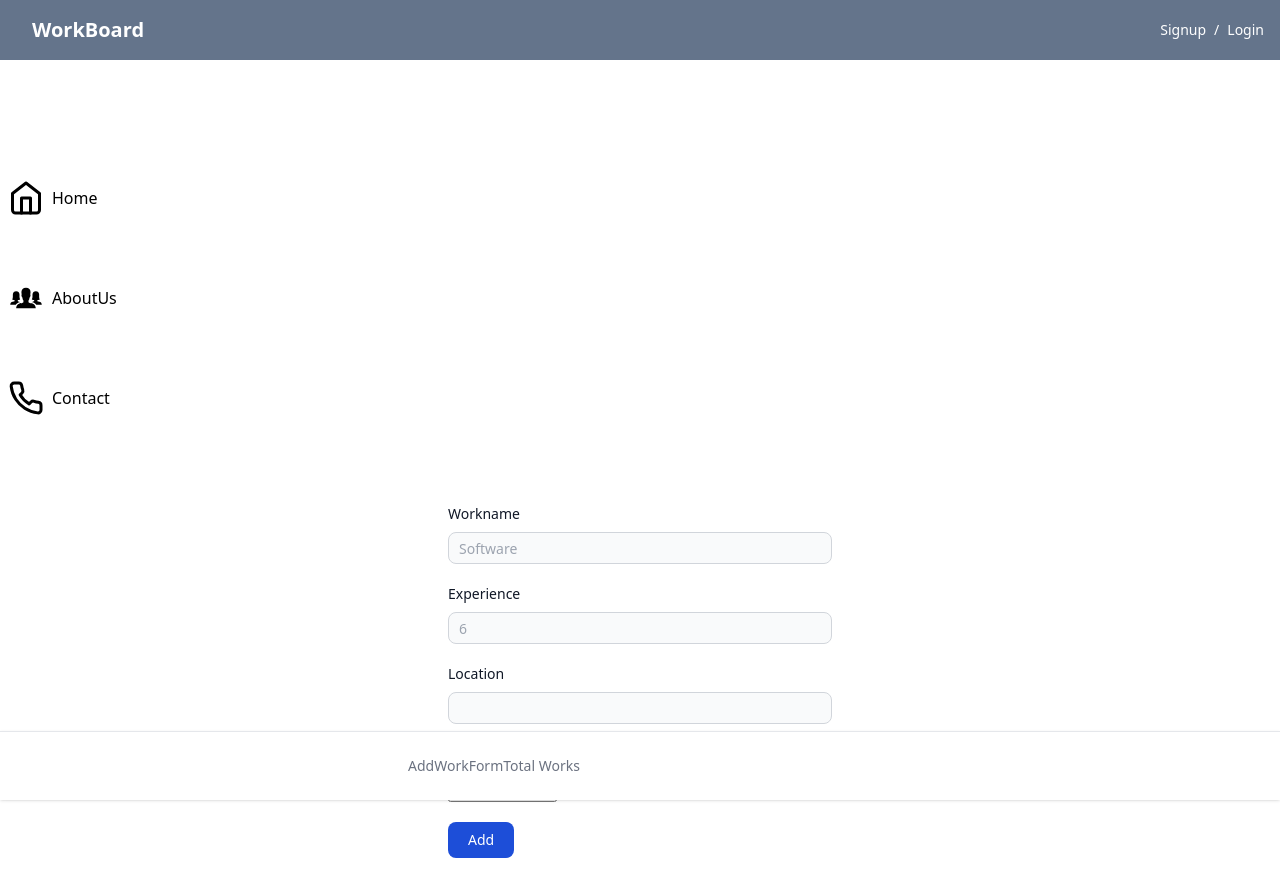
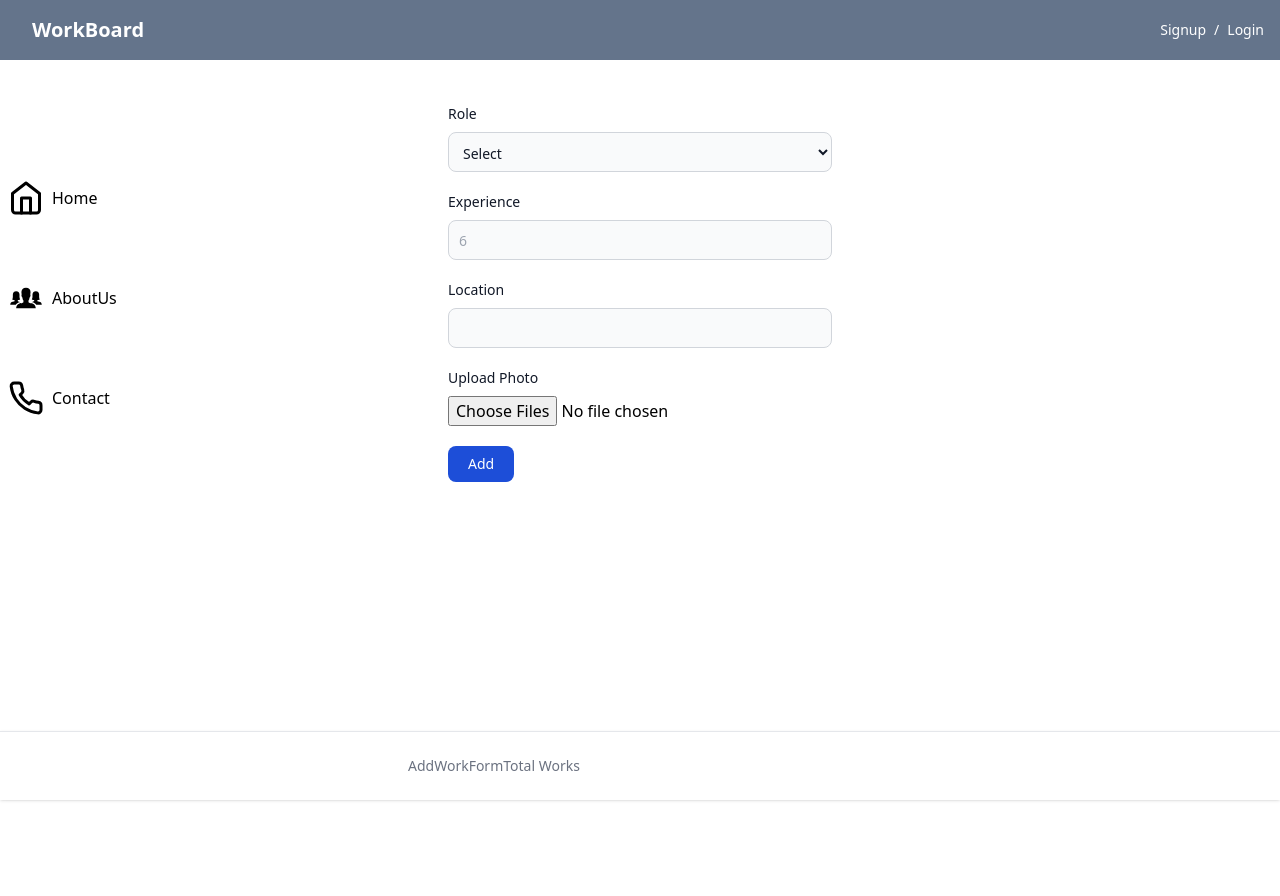
Before and after one commit to gowthamazmeera09/workboard-frontend, a React (Create React App) app: page /AddWorkForm in a window 1280 px wide. Shown: the top 896 px of the page. After the commit the page ends 824 px from the top, so only its background shows below. Built offline with nearby package versions, Linux system fonts and the light colour scheme.

Commit message:
updated workadding function structure

```diff
--- a/src/pages/AddWorkForm.jsx
+++ b/src/pages/AddWorkForm.jsx
@@ -4,9 +4,13 @@ import { useNavigate } from 'react-router-dom';
 import Footer from '../components/Footer';
 
 function AddWorkForm() {
-    const [workname, setWorkName] = useState("");
+  const [role, setRole] = useState("");
   const [experience, setExperience] = useState("");
   const [location, setLocation] = useState("");
+  const [standard, setStandard] = useState("");
+  const [subject, setSubject] = useState("");
+  const [vehicletype, setVehicleType] = useState("");
+  const [paintertype, setPainterType] = useState("");
   const [file, setFile] = useState(null);
   const [success, setSuccess] = useState('');
   const [error, setError] = useState('');
@@ -15,7 +19,17 @@ function AddWorkForm() {
   const handlesubmit = async (e) => {
     e.preventDefault();
     const formData = new FormData();
-        formData.append('workname', workname);
+    formData.append('role', role);
+    if (role === 'teacher') {
+      formData.append('standard', standard);
+      formData.append('subject', subject);
+    }
+    else if (role === 'driver') {
+      formData.append('vehicletype', vehicletype);
+    }
+    else if (role === 'painter') {
+      formData.append('paintertype', paintertype)
+    }
     formData.append('experience', experience);
     formData.append('location', location);
     if (file) {
@@ -43,9 +57,13 @@ function AddWorkForm() {
 
       if (response.ok) {
         alert("work added successfully");
-                setWorkName("");
+        setRole("select")
         setExperience("");
         setLocation("");
+        setStandard("");
+        setSubject("");
+        setVehicleType("");
+        setPainterType("");
         setFile(null);
         setSuccess("Work added successfully!");
       } else {
@@ -59,23 +77,88 @@ function AddWorkForm() {
   }
 
   return (
-        <div className="min-h-screen flex flex-col pr-20 pl-20">
+    <div className="min-h-screen flex flex-col pr-20 pl-20 lg:mt-[-400px]">
       <div className="flex-grow">
         {success && <div style={{ color: 'green' }}>{success}</div>}
         {error && <div style={{ color: 'red' }}>{error}</div>}
         <form className="max-w-sm mx-auto mt-20" onSubmit={handlesubmit}>
+          <div className='mb-5'>
+            <label htmlFor='role' className="block mb-2 text-sm font-medium text-gray-900 dark:text-black">Role</label>
+            <select name='role' value={role} onChange={(e) => setRole(e.target.value)} className="bg-gray-50 border h-10 border-gray-300 text-gray-900 text-sm rounded-lg w-full p-2.5" required>
+              <option value="">Select</option>
+              <option value="teacher">teacher</option>
+              <option value="driver">driver</option>
+              <option value="painter">painter</option>
+            </select>
+          </div>
+          {role === 'teacher' && (
+            <>
               <div className="mb-5">
-                        <label htmlFor="workname" className="block mb-2 text-sm font-medium text-gray-900 dark:text-black">Workname</label>
-                        <input type="text" name="workname" value={workname} onChange={(e) => setWorkName(e.target.value)} className="bg-gray-50 border h-8 border-gray-300 text-gray-900 text-sm rounded-lg w-full p-2.5" placeholder="Software" required />
+                <label htmlFor="standard" className="block mb-2 text-sm font-medium text-gray-900 dark:text-black">Standard</label>
+                <select name='standard' value={standard} onChange={(e) => setStandard(e.target.value)} className="bg-gray-50 border h-10 border-gray-300 text-gray-900 text-sm rounded-lg w-full p-2.5" required>
+                  <option value="">select</option>
+                  <option value="1st">1st</option>
+                  <option value="2nd">2nd</option>
+                  <option value="3rd">3rd</option>
+                  <option value="4th">4st</option>
+                  <option value="5th">5st</option>
+                  <option value="6th">6st</option>
+                  <option value="7th">7st</option>
+                  <option value="8th">8st</option>
+                  <option value="9th">9st</option>
+                  <option value="10th">10st</option>
+                  <option value="All">All</option>
+                </select>
               </div>
               <div className="mb-5">
+                <label htmlFor="subject" className="block mb-2 text-sm font-medium text-gray-900 dark:text-black">Subject</label>
+                <input type="text" name="subject" value={subject} onChange={(e) => setSubject(e.target.value)} className="bg-gray-50 border h-10 border-gray-300 text-gray-900 text-sm rounded-lg w-full p-2.5" placeholder="maths" required />
+              </div>
+            </>
+          )}
+          {role === 'driver' && (
+            <>
+            <div className="mb-5">
+            <label htmlFor="vehicletype" className="block mb-2 text-sm font-medium text-gray-900 dark:text-black">VehicleType</label>
+            <select name="vehicletype" value={vehicletype} onChange={(e) => setVehicleType(e.target.value)} className="bg-gray-50 border h-10 border-gray-300 text-gray-900 text-sm rounded-lg w-full p-2.5" required>
+              <option value="">select</option>
+              <select value="bike">Bike</select>
+              <select value="scooty">Scooty</select>
+              <select value="appiauto">Appi Auto</select>
+              <select value="5-seat-car">5 seat-car</select>
+              <select value="7-seat-car">7 seat-car</select>
+              <select value="tractor">Tractor</select>
+              <select value="bus">Bus</select>
+              <select value="lorry">Lorry</select>
+            </select>
+          </div>
+            </>
+          )}
+          {role === 'painter' && (
+            <>
+            <div className="mb-5">
+            <label htmlFor="paintertype" className="block mb-2 text-sm font-medium text-gray-900 dark:text-black">Painter Type</label>
+            <select name="paintertype" value={paintertype} onChange={(e) => setPainterType(e.target.value)} className="bg-gray-50 border h-10 border-gray-300 text-gray-900 text-sm rounded-lg w-full p-2.5" placeholder="6" required>
+              <option value="">select</option>
+              <option value="interier">Interier</option>
+              <option value="exterier">Exterier</option>
+              <option value="drawing">Drawing</option>
+              <option value="furniture">Furniture</option>
+              <option value="others">Others</option>
+            </select>
+          </div>
+            </>
+          )}
+          <div className="mb-5">
             <label htmlFor="experience" className="block mb-2 text-sm font-medium text-gray-900 dark:text-black">Experience</label>
-                        <input type="number" name="experience" value={experience} onChange={(e) => setExperience(e.target.value)} className="bg-gray-50 border h-8 border-gray-300 text-gray-900 text-sm rounded-lg w-full p-2.5" placeholder="6" required />
+            <input type="number" name="experience" value={experience} onChange={(e) => setExperience(e.target.value)} className="bg-gray-50 border h-10 border-gray-300 text-gray-900 text-sm rounded-lg w-full p-2.5" placeholder="6" required />
           </div>
+
           <div className="mb-5">
             <label htmlFor="location" className="block mb-2 text-sm font-medium text-gray-900 dark:text-black">Location</label>
-                        <input type="text" name="location" value={location} onChange={(e) => setLocation(e.target.value)} className="bg-gray-50 border h-8 border-gray-300 text-gray-900 text-sm rounded-lg w-full p-2.5" required />
+            <input type="text" name="location" value={location} onChange={(e) => setLocation(e.target.value)} className="bg-gray-50 border h-10 border-gray-300 text-gray-900 text-sm rounded-lg w-full p-2.5" required />
           </div>
+
           <div className="mb-5">
             <label htmlFor="photos" className="block mb-2 text-sm font-medium text-gray-900 dark:text-black">Upload Photo</label>
             <input type="file" name="photos" multiple onChange={(e) => setFile(e.target.files)} className="block w-full" />
```
Lines whose indentation alone changed are shown as unchanged.
